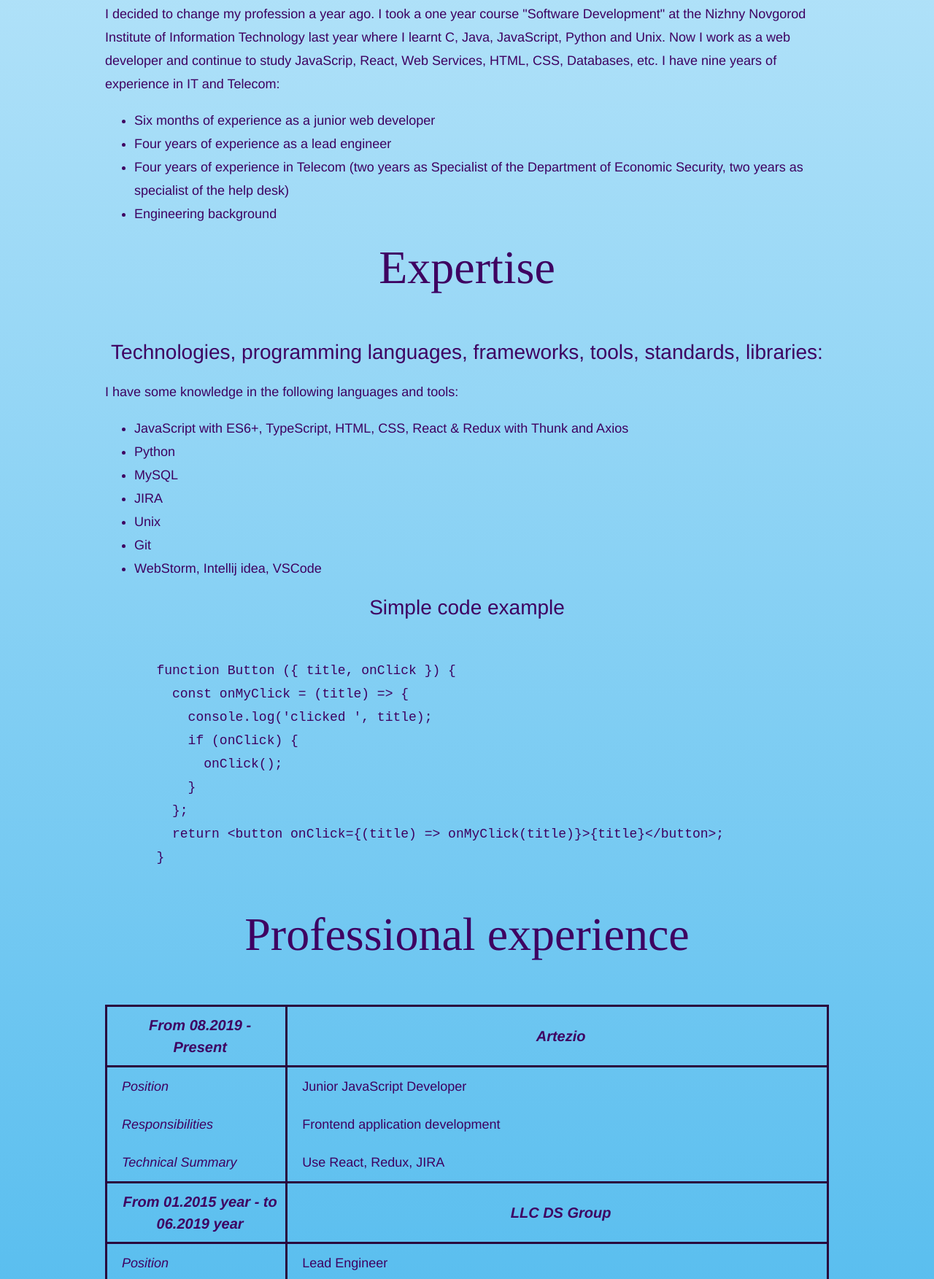
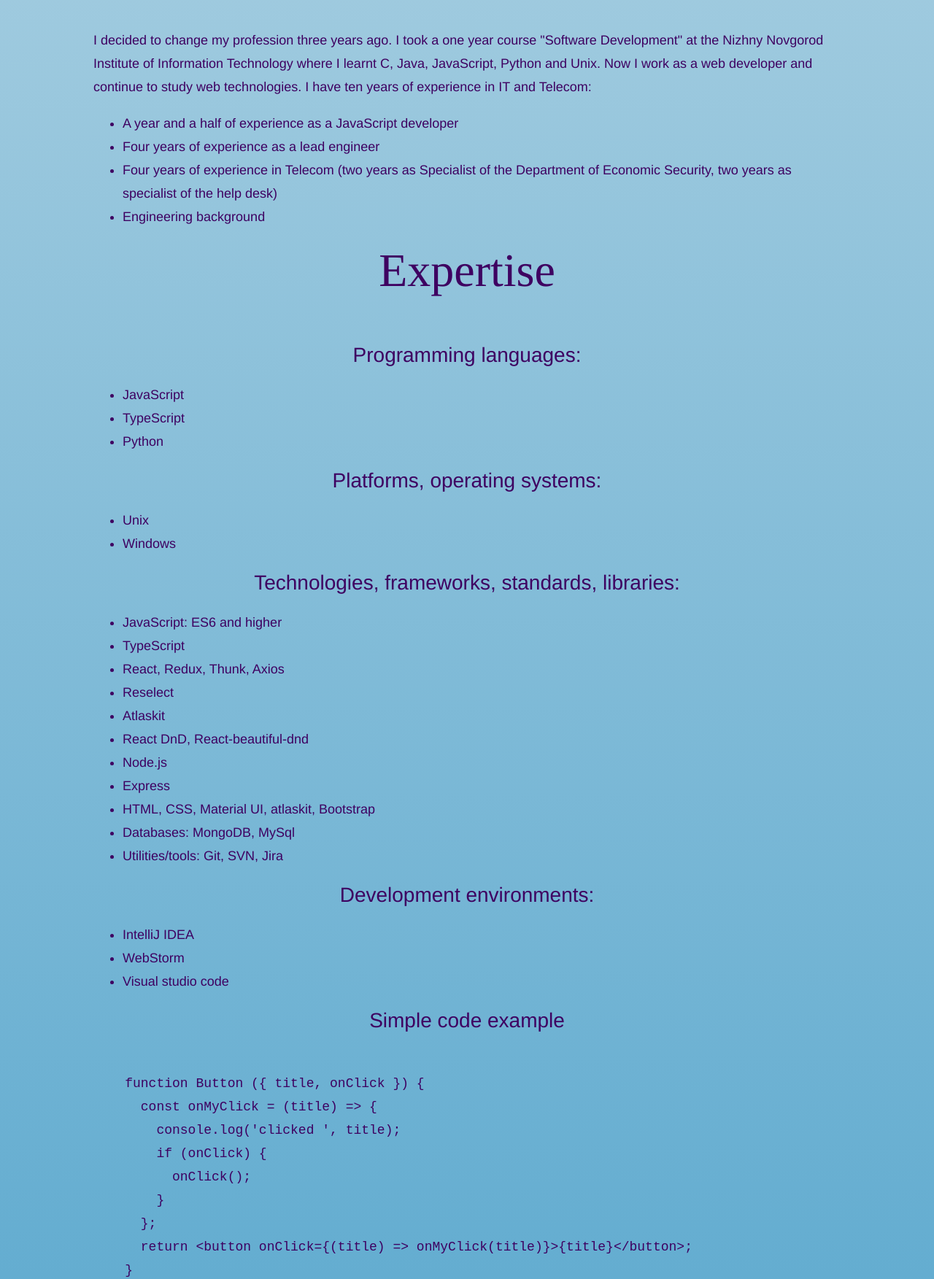
Before and after one commit to alexandra-gall/rsschool-cv, a plain HTML site: page index.html in a window 1280 px wide. Shown: the part 1047-2800 px from the top of the page at 73% size. Drawn offline with Linux system fonts and the light colour scheme.

Commit message:
feat: update cv styles

```diff
--- a/index.css
+++ b/index.css
@@ -1,12 +1,15 @@
 body {
   margin: auto;
   min-width: 960px;
-  max-width: 1024px;
-  font-family: "Montserrat", "Helvetica", "Arial", sans-serif;
+  font-family: 'Montserrat', 'Helvetica', 'Arial', sans-serif;
   font-size: 18px;
   line-height: 32px;
   color: #3e0161;
-  background: url("img/bg_header.jpg"), linear-gradient(#e1f5fe, #039be5);
+  background: linear-gradient(#c1dbe7, #037db9);
+}
+
+.wrapper {
+  background: url('img/bg_header.jpg');
   background-repeat: no-repeat;
   background-size: 100%;
 }
@@ -27,6 +30,10 @@ body {
   text-align: right;
 }
 
+.contacts {
+  list-style-type: none;
+}
+
 .page-header a,
 .page-footer a {
   margin-left: 56px;
@@ -43,13 +50,13 @@ a:hover {
 .header-email,
 .footer-email {
   padding-left: 30px;
-  background-image: url("img/icon-email.svg");
+  background-image: url('img/icon-email.svg');
 }
 
 .header-phone,
 .footer-phone {
   padding-left: 30px;
-  background-image: url("img/icon-phone.svg");
+  background-image: url('img/icon-phone.svg');
 }
 
 .hero-image .container {
@@ -59,7 +66,7 @@ a:hover {
 
 .heading {
   margin: 0 auto;
-  font-family: "Old Standard TT", "Times", "Times New Roman", serif;
+  font-family: 'Old Standard TT', 'Times', 'Times New Roman', serif;
   font-size: 88px;
   line-height: 96px;
   font-weight: 400;
@@ -78,7 +85,7 @@ a:hover {
 
 .subheading {
   margin: 0 0 56px;
-  font-family: "Old Standard TT", "Times", "Times New Roman", serif;
+  font-family: 'Old Standard TT', 'Times', 'Times New Roman', serif;
   font-size: 64px;
   line-height: 80px;
   font-weight: 400;
@@ -86,12 +93,16 @@ a:hover {
 }
 
 .expertise h3,
-.experience h3 {
+.certificates h3 {
   margin: 0 0 12px;
   font-size: 28px;
   line-height: 40px;
   font-weight: 500;
   text-align: center;
+}
+
+.js {
+  text-align: left;
 }
 
 table {
@@ -113,7 +124,6 @@ td {
 
 .period {
   border: 3px solid #29063d;
-
   font-size: 20px;
   font-style: italic;
   line-height: 30px;
@@ -123,7 +133,8 @@ td {
 
 .education h2,
 .certificates h2,
-.additional-info h2 {
+.additional-info h2,
+.languages h2 {
   margin: 50px 0 50px;
 }
 
--- a/index.html
+++ b/index.html
@@ -1,19 +1,29 @@
 <!DOCTYPE html>
 <html lang="en">
-
   <head>
-  <meta charset="UTF-8">
-  <meta name="viewport" content="width=device-width, initial-scale=1.0">
-  <meta http-equiv="X-UA-Compatible" content="ie=edge">
-  <link rel="stylesheet" href="index.css">
+    <meta charset="UTF-8" />
+    <meta name="viewport" content="width=device-width, initial-scale=1.0" />
+    <meta http-equiv="X-UA-Compatible" content="ie=edge" />
+    <link rel="stylesheet" href="index.css" />
     <title>Alexandra Ligacheva</title>
   </head>
 
   <body>
+    <div class="wrapper">
       <header class="page-header">
         <div class="container">
-      <a class="header-email" href="mailto:alexandra-gall@mail.ru">alexandra-gall@mail.ru</a><br>
-      <a class="header-phone" href="tel:+79524703965">+7 952 470 39 65</a>
+          <ul class="contacts">
+            <li>
+              <a class="header-email" href="mailto:alexandra-gall@mail.ru">
+                alexandra-gall@mail.ru
+              </a>
+            </li>
+            <li>
+              <a class="header-phone" href="tel:+79050140558">
+                +7 905 014 05 58
+              </a>
+            </li>
+          </ul>
         </div>
       </header>
 
@@ -21,28 +31,37 @@
         <section class="hero-image">
           <div class="container">
             <h1 class="heading">Alexandra Ligacheva</h1>
-        <p>Junior Web developer</p>
+            <p>JavaScript developer</p>
           </div>
           <figure class="user-image">
-        <img src="img/photo.JPG" width="345" height="518" alt="Photo Alexandra Ligacheva">
+            <img
+              src="img/photo.JPG"
+              width="345"
+              height="518"
+              alt="Photo Alexandra Ligacheva"
+            />
           </figure>
         </section>
 
         <section class="summary">
           <div class="container">
             <h2 class="subheading">Summary</h2>
-        <p>I decided to change my profession a year ago. I took a one year course "Software Development" at the Nizhny
-          Novgorod Institute of Information Technology last year where I learnt C, Java, JavaScript, Python and Unix.
-          Now I work as a web developer and continue to study JavaScrip, React, Web Services, HTML, CSS, Databases,
-          etc.
-          I have nine years of experience in IT and Telecom:
+            <p>
+              I decided to change my profession three years ago. I took a one
+              year course "Software Development" at the Nizhny Novgorod
+              Institute of Information Technology where I learnt C, Java,
+              JavaScript, Python and Unix. Now I work as a web developer and
+              continue to study web technologies. I have ten years of experience
+              in IT and Telecom:
             </p>
             <ul>
-          <li>Six months of experience as a junior web developer</li>
+              <li>A year and a half of experience as a JavaScript developer</li>
               <li>Four years of experience as a lead engineer</li>
-          <li>Four years of experience in Telecom (two years as Specialist of the Department of Economic Security, two
-            years
-            as specialist of the help desk)</li>
+              <li>
+                Four years of experience in Telecom (two years as Specialist of
+                the Department of Economic Security, two years as specialist of
+                the help desk)
+              </li>
               <li>Engineering background</li>
             </ul>
           </div>
@@ -51,21 +70,44 @@
         <section class="expertise">
           <div class="container">
             <h2 class="subheading">Expertise</h2>
-        <h3>Technologies, programming languages, frameworks, tools, standards, libraries:</h3>
-        <p>I have some knowledge in the following languages and tools:</p>
+            <h3>Programming languages:</h3>
             <ul>
-          <li>JavaScript with ES6+, TypeScript, HTML, CSS, React & Redux with Thunk and Axios</li>
+              <li>JavaScript</li>
+              <li>TypeScript</li>
               <li>Python</li>
-          <li>MySQL</li>
-          <li>JIRA</li>
+            </ul>
+            <h3>Platforms, operating systems:</h3>
+            <ul>
               <li>Unix</li>
-          <li>Git</li>
-          <li>WebStorm, Intellij idea, VSCode</li>
+              <li>Windows</li>
+            </ul>
+            <h3>Technologies, frameworks, standards, libraries:</h3>
+            <ul>
+              <li>JavaScript: ES6 and higher</li>
+              <li>TypeScript</li>
+              <li>React, Redux, Thunk, Axios</li>
+              <li>Reselect</li>
+              <li>Atlaskit</li>
+              <li>React DnD, React-beautiful-dnd</li>
+              <li>Node.js</li>
+              <li>Express</li>
+              <li>HTML, CSS, Material UI, atlaskit, Bootstrap</li>
+              <li>Databases: MongoDB, MySql</li>
+              <li>Utilities/tools: Git, SVN, Jira</li>
+            </ul>
+            <h3>Development environments:</h3>
+            <ul>
+              <li>IntelliJ IDEA</li>
+              <li>WebStorm</li>
+              <li>Visual studio code</li>
             </ul>
           </div>
 
+          <section class="code-example">
+            <div class="container">
               <h3>Simple code example</h3>
-      <pre><code class="language-javascript">
+              <pre>
+              <code class="js">
     function Button ({ title, onClick }) {
       const onMyClick = (title) =&gt; {
         console.log('clicked ', title);
@@ -75,7 +117,10 @@
       };
       return &lt;button onClick={(title) =&gt; onMyClick(title)}&gt;{title}&lt;/button&gt;;
     }
-      </code></pre>
+              </code>
+            </pre>
+            </div>
+          </section>
         </section>
 
         <section class="experience">
@@ -83,12 +128,12 @@
             <h2 class="subheading">Professional experience</h2>
             <table>
               <tr class="period">
-            <td class="cell-1"><b>From 08.2019 - Present</b></td>
+                <td class="cell-1"><b>From 08.2019 - Up to now</b></td>
                 <td><b>Artezio</b></td>
               </tr>
               <tr>
                 <td><i>Position</i></td>
-            <td>Junior JavaScript Developer</td>
+                <td>JavaScript Developer</td>
               </tr>
               <tr>
                 <td><i>Responsibilities</i></td>
@@ -96,7 +141,10 @@
               </tr>
               <tr>
                 <td><i>Technical Summary</i></td>
-            <td>Use React, Redux, JIRA</td>
+                <td>
+                  React, Redux, Atlaskit UI library, axios, thunk, React DnD,
+                  react-beautiful-dnd, reselect, SVN
+                </td>
               </tr>
               <tr class="period">
                 <td><b>From 01.2015 year - to 06.2019 year</b></td>
@@ -108,9 +156,13 @@
               </tr>
               <tr>
                 <td><i>Responsibilities</i></td>
-            <td>Work with suppliers, conducting transactions with the client from the presentation of the product to the
-              conclusion of the contract, participation in tenders, after-sales service. Work with CAD nanoCAD: software
-              presentations, installation, technical support, training, pilot projects with a client.</td>
+                <td>
+                  Work with suppliers, conducting transactions with the client
+                  from the presentation of the product to the conclusion of the
+                  contract, participation in tenders, after-sales service. Work
+                  with CAD nanoCAD: software presentations, installation,
+                  technical support, training, pilot projects with a client.
+                </td>
               </tr>
               <tr class="period">
                 <td><b>From 03.2013 year - to 01.2015 year</b></td>
@@ -122,7 +174,10 @@
               </tr>
               <tr>
                 <td><i>Responsibilities</i></td>
-            <td>Identification and prevention of actions that carry financial risks for the company.</td>
+                <td>
+                  Identification and prevention of actions that carry financial
+                  risks for the company.
+                </td>
               </tr>
               <tr class="period">
                 <td><b>From 03.2011 year - to 02.2013 year</b></td>
@@ -134,8 +189,11 @@
               </tr>
               <tr>
                 <td><i>Responsibilities</i></td>
-            <td>Customer service by phone, resolving issues related to mobile communications. Teaching new employees the
-              basics of phone communication.</td>
+                <td>
+                  Customer service by phone, resolving issues related to mobile
+                  communications. Teaching new employees the basics of phone
+                  communication.
+                </td>
               </tr>
               <tr class="period">
                 <td><b>From 06.2010 year - to 02.2011 year</b></td>
@@ -147,7 +205,10 @@
               </tr>
               <tr>
                 <td><i>Responsibilities</i></td>
-            <td>Work with CAD AutoCAD. Presentations, technical support, training.</td>
+                <td>
+                  Work with CAD AutoCAD. Presentations, technical support,
+                  training.
+                </td>
               </tr>
             </table>
           </div>
@@ -163,9 +224,11 @@
               </tr>
               <tr>
                 <td>From 2005 year – to 2010 year</td>
-            <td>Nizhny Novgorod State University of Architecture and Civil Engineering. Civil Engineering Institute,
-              Engineer
-              of Industrial and civil engineering</td>
+                <td>
+                  Nizhny Novgorod State University of Architecture and Civil
+                  Engineering. Civil Engineering Institute, Engineer of
+                  Industrial and civil engineering
+                </td>
               </tr>
             </table>
           </div>
@@ -174,10 +237,26 @@
         <section class="certificates">
           <div class="container">
             <h2 class="subheading">Certificates, trainings</h2>
-        <p>Training at the Nizhny Novgorod Institute of Information Technology, Course "Software Development" 2018 -
-          2019
-          (Includes a course in C, Java, Java Script, Python, and Unix).
+            <p>
+              Training at the Nizhny Novgorod Institute of Information
+              Technology, Course "Software Development" 2018 - 2019 (Includes a
+              course in C, Java, Java Script, Python, and Unix).
             </p>
+            <h3>Internal corporate trainings:</h3>
+            <ul>
+              <li>Application architecture</li>
+              <li>OOP and patterns</li>
+              <li>WEB development and Java Script Frameworks</li>
+              <li>Databases (Fundamentals, SQL, optimization)</li>
+              <li>Development tools</li>
+            </ul>
+          </div>
+        </section>
+
+        <section class="languages">
+          <div class="container">
+            <h2 class="subheading">Languages</h2>
+            <p>English – Intermediate</p>
           </div>
         </section>
 
@@ -185,21 +264,31 @@
           <div class="container">
             <h2 class="subheading">Additional information</h2>
             <ul>
-          <li>English – Pre-Intermediate</li>
               <li>Driving license category B.</li>
-          <li>Teaching experience (taught courses on the basics of working with CAD systems).</li>
+              <li>
+                Teaching experience (taught courses on the basics of working
+                with CAD systems).
+              </li>
               <li>Have a foreign passport.</li>
             </ul>
           </div>
         </section>
       </main>
+    </div>
 
     <footer class="page-footer">
       <div class="container">
-      <a class="footer-email" href="mailto:alexandra-gall@mail.ru">alexandra-gall@mail.ru</a><br>
-      <a class="footer-phone" href="tel:+79524703965">+7 952 470 39 65</a>
+        <ul class="contacts">
+          <li>
+            <a class="footer-email" href="mailto:alexandra-gall@mail.ru">
+              alexandra-gall@mail.ru
+            </a>
+          </li>
+          <li>
+            <a class="footer-phone" href="tel:+79050140558">+7 905 014 05 58</a>
+          </li>
+        </ul>
       </div>
     </footer>
   </body>
-
 </html>
```
Lines whose indentation alone changed are shown as unchanged.
